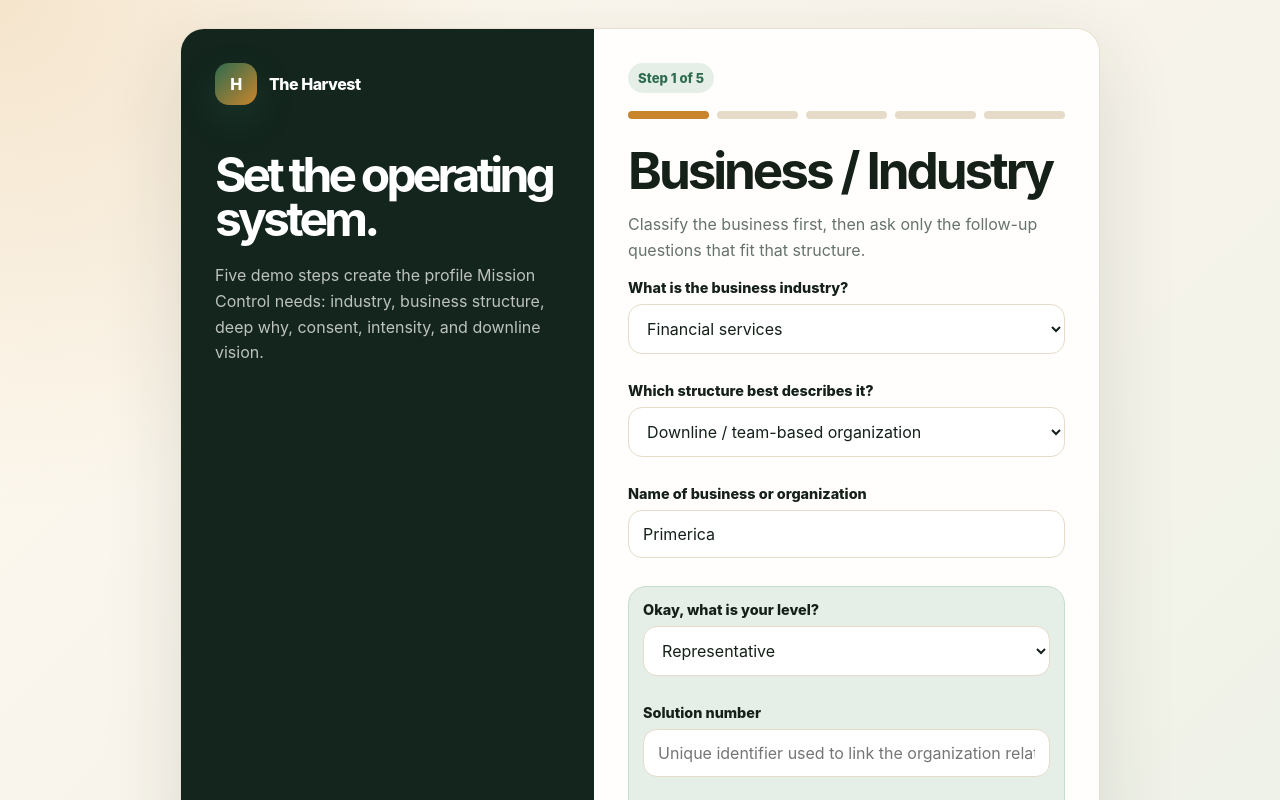
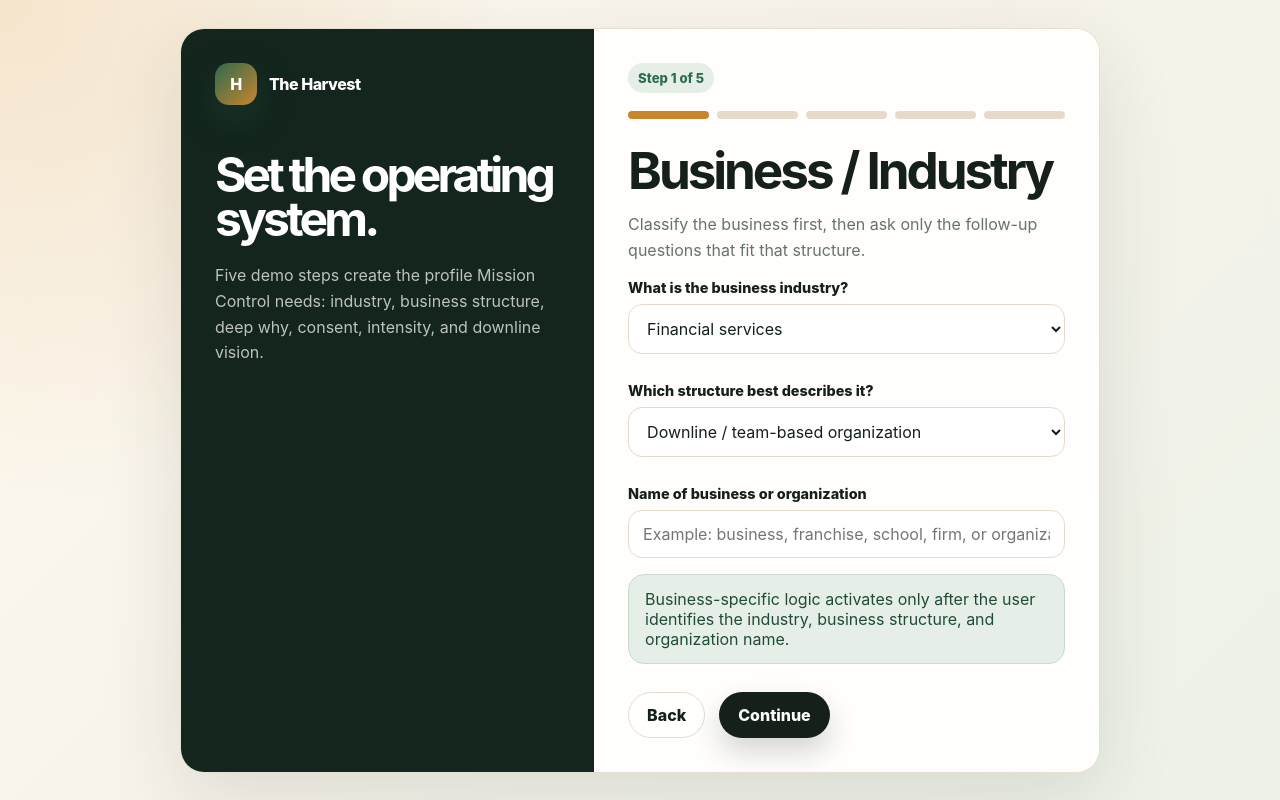
Before and after one commit to trevorotts1/harvest-app, a Next.js app: page /onboarding in a window 1280 px wide. Shown: the top 800 px of the page. Built offline with nearby package versions, Linux system fonts and the light colour scheme.

Commit message:
fix: hide Primerica fields until identified

```diff
--- a/src/app/auth/page.tsx
+++ b/src/app/auth/page.tsx
@@ -34,7 +34,7 @@ export default function AuthPage() {
   const [industry, setIndustry] = useState('Financial services');
   const [businessModel, setBusinessModel] = useState('Downline / team-based organization');
   const [franchiseType, setFranchiseType] = useState('Financial services franchise');
-  const [organizationName, setOrganizationName] = useState('Primerica');
+  const [organizationName, setOrganizationName] = useState('');
 
   const isFranchise = industry === 'Franchise' || businessModel === 'Franchise owner';
   const isPrimerica = useMemo(
--- a/src/app/onboarding/page.tsx
+++ b/src/app/onboarding/page.tsx
@@ -92,7 +92,7 @@ export default function OnboardingPage() {
   const [industry, setIndustry] = useState('Financial services');
   const [businessModel, setBusinessModel] = useState('Downline / team-based organization');
   const [franchiseType, setFranchiseType] = useState('Financial services franchise');
-  const [organizationName, setOrganizationName] = useState('Primerica');
+  const [organizationName, setOrganizationName] = useState('');
   const [primericaLevel, setPrimericaLevel] = useState('Representative');
   const [solutionNumber, setSolutionNumber] = useState('');
   const [upline, setUpline] = useState('');
```
